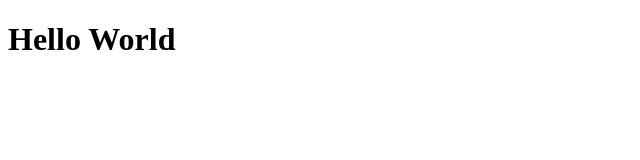
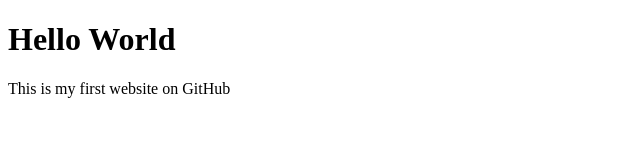
Before and after one commit to dobbs024/Dobbs024.github.io, a plain HTML site: page index.html in a window 1280 px wide. Shown: the whole page, without its empty margins (0-640 px from the left). Drawn offline with Linux system fonts and the light colour scheme.

Commit message:
Added paragraph

```diff
--- a/index.html
+++ b/index.html
@@ -7,5 +7,6 @@
 </head>
 <body>
     <h1>Hello World</h1>
+    <p>This is my first website on GitHub</p>
 </body>
 </html>
```
